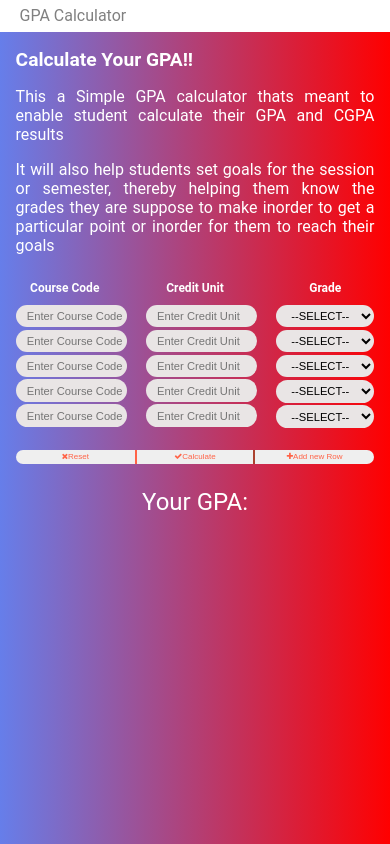
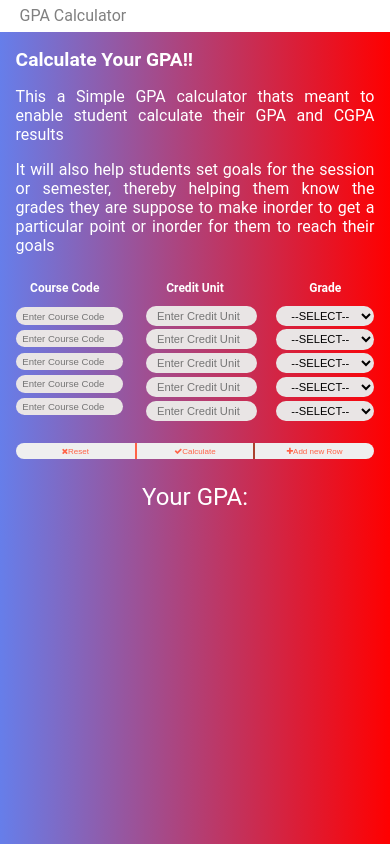
Before and after one commit to tobi-bams/GPA-Calculator, a website: page index.html in a window 390 px wide. Drawn offline with Linux system fonts and the light colour scheme; files whose address does not match are found by name.

Commit message:
Adding Styles

```diff
--- a/css/main.css
+++ b/css/main.css
@@ -174,17 +174,17 @@ button:hover{
     }
 
     input[type=text]{
-        height: 1.8em;
+        height: 1.6em;
         margin-bottom: 0.25em;
-        font-size: 0.7em;
+        font-size: 0.6em;
         outline: none;
-        padding-left: 1em;
+        padding-left: 0.7em;
         font-weight: 400;
     }
 
 
     input[type=number]{
-        height: 1.8em;
+        height: 1.6em;
         margin-bottom: 0.25em;
         font-size: 0.7em;
         padding-left: 1em;
@@ -192,7 +192,7 @@ button:hover{
     }
 
     select{
-        height: 2em;
+        height: 1.8em;
         margin-bottom: 0.25em;
         font-size: 0.7em;
         padding-left: 1em;
@@ -200,7 +200,7 @@ button:hover{
 
     #reset, #calculate, #row{
         margin-top: 1.5em;
-        height: 1.8em;
+        height: 2em;
         font-size: 0.5em;
 
     }
```
